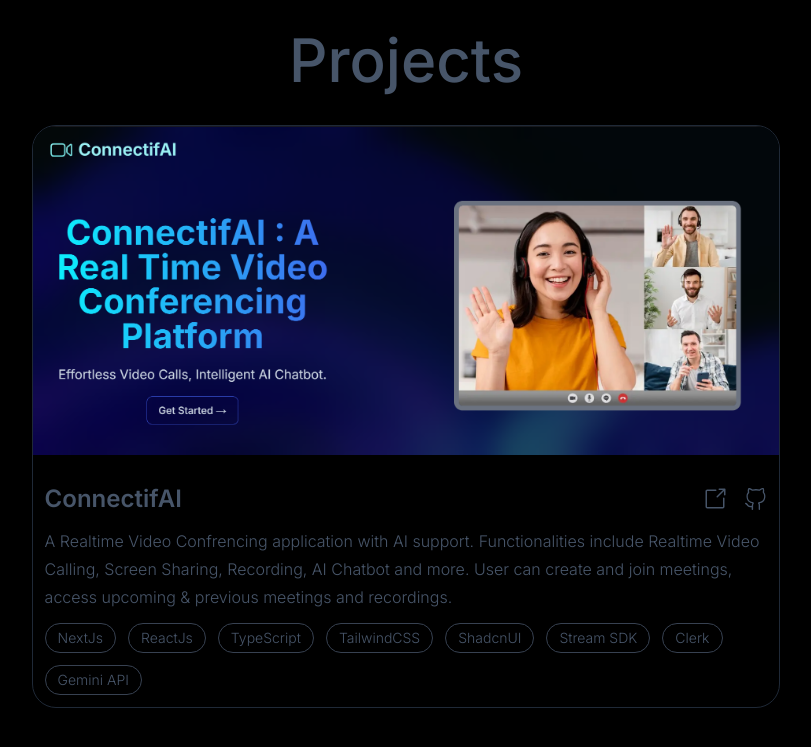
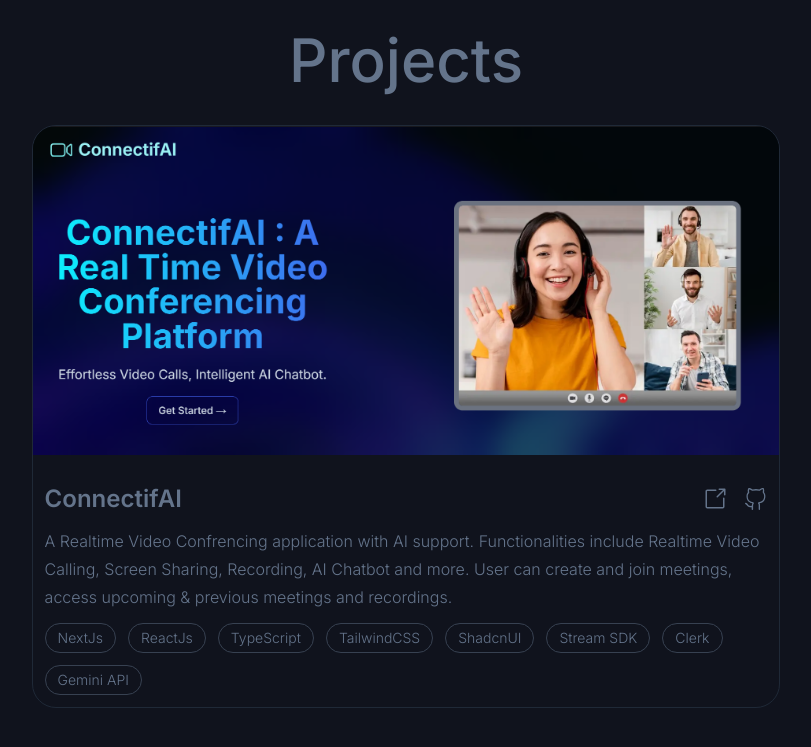
Before and after one commit to saran1522/portfolio, a React (Vite) app: page / in a window 1280 px wide. Shown: the part 440-1187 px from the top of the page, without its empty margins (234-1045 px from the left). Built offline with nearby package versions, Linux system fonts and the light colour scheme.

Commit message:
bug fixes

```diff
--- a/src/App.jsx
+++ b/src/App.jsx
@@ -14,7 +14,7 @@
   }
   return (
     <div
-      className={`${isDark ? "dark" : ""} h-full bg-[#f9fefa] font-IN font-light text-gray-600 dark:bg-black dark:text-slate-600`}
+      className={`${isDark ? "dark" : ""} h-full bg-[#f9fefa] font-IN font-light text-gray-600 dark:bg-[#10131d] dark:text-slate-500`}
     >
       <div id="home">
         <Navbar isDark={isDark} handleThemeChange={handleThemeChange} />
--- a/src/components/Contact.jsx
+++ b/src/components/Contact.jsx
@@ -46,7 +46,7 @@
           id=""
           className="w-[80%] rounded-xl border border-gray-300 bg-transparent p-4 dark:border-gray-700 dark:placeholder-slate-700"
         ></textarea>
-        <button className="w-[80%] rounded-lg bg-gray-900 p-4 text-center">
+        <button className="w-[80%] rounded-lg bg-gray-900 p-4 text-center text-slate-400">
           Send Message
         </button>
       </form>
--- a/src/components/Projects.jsx
+++ b/src/components/Projects.jsx
@@ -13,7 +13,7 @@
           <div
             key={project.name}
             onClick={() => window.open(project.live, "_blank")}
-            className="flex cursor-pointer flex-col justify-between gap-4 overflow-hidden rounded-3xl border border-gray-300 md:w-[60%] dark:border-gray-800 max-md:dark:border-gray-700"
+            className="flex cursor-pointer flex-col justify-between gap-4 overflow-hidden rounded-3xl border border-gray-300 md:w-[60%] dark:border-gray-800"
           >
             <img
               src={project.src}
```
Also changed, not shown: public/varta.png.
